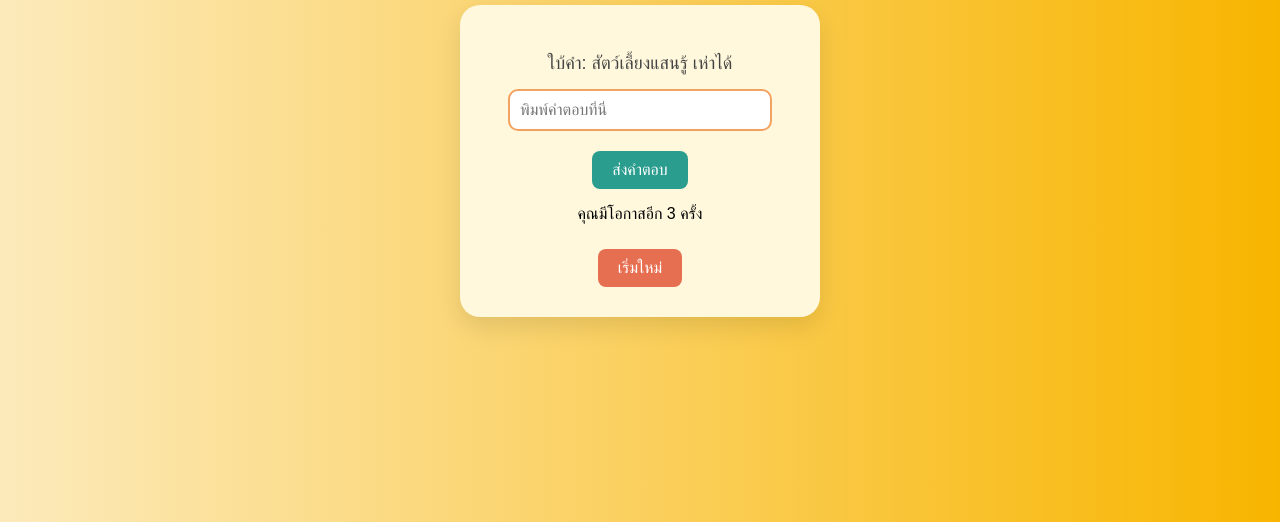
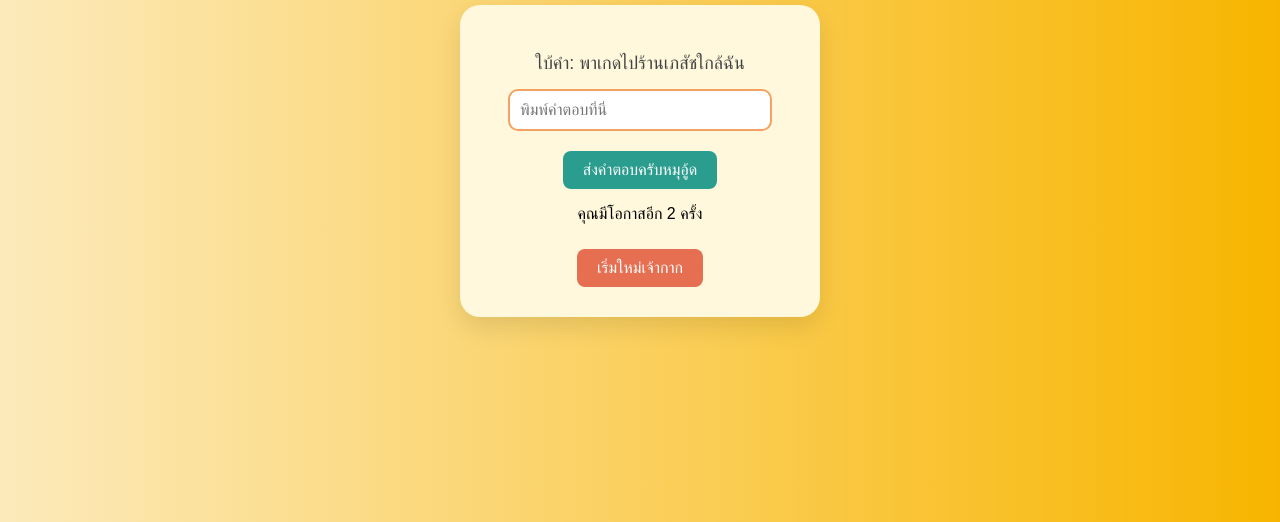
Before and after one commit to gaemmu/Bb, a plain HTML site: page index.html in a window 1280 px wide. Shown: the part 278-800 px from the top of the page. Drawn offline with Linux system fonts and the light colour scheme.

Commit message:
index.html

```diff
--- a/index.html
+++ b/index.html
@@ -2,7 +2,7 @@
 <html lang="th">
 <head>
   <meta charset="UTF-8">
-  <title>เกมทายคำ</title>
+  <title>เกมทายคาแรคเตอร์เพื่อนใครตอบผิดเป็นเก</title>
   <meta name="viewport" content="width=device-width, initial-scale=1.0">
   <style>
     body {
@@ -80,30 +80,30 @@
 </head>
 <body>
   <div class="container">
-    <h1>เกมทายคำ</h1>
+    <h1>เกมทายคำจ้า</h1>
     <div class="game-box">
       <p id="hint">ใบ้คำ: ...</p>
       <input type="text" id="guessInput" placeholder="พิมพ์คำตอบที่นี่">
-      <button onclick="checkGuess()">ส่งคำตอบ</button>
+      <button onclick="checkGuess()">ส่งคำตอบครับหมุอู้ด</button>
       <p id="result"></p>
       <p id="attemptsLeft"></p>
       <p id="showAnswer"></p>
-      <button class="restart" onclick="startGame()">เริ่มใหม่</button>
+      <button class="restart" onclick="startGame()">เริ่มใหม่เจ้ากาก</button>
     </div>
   </div>
 
   <script>
     const words = [
-      { hint: "ผลไม้เปลือกเหลือง เนื้อหวาน", answer: "กล้วย" },
-      { hint: "สัตว์ที่มีงวง", answer: "ช้าง" },
-      { hint: "เครื่องดื่มสีดำ ดื่มตอนเช้า", answer: "กาแฟ" },
-      { hint: "สัตว์เลี้ยงแสนรู้ เห่าได้", answer: "สุนัข" },
-      { hint: "ของใช้ในห้องเรียน ใช้เขียน", answer: "ดินสอ" },
-      { hint: "ผลไม้เปลือกเขียว เนื้อแดง", answer: "แตงโม" }
+      { hint: "ใส่แว่นตาพูดมากกินแต่ขนมตัวเกือบสูง ", answer: "พอใจ" },
+      { hint: "วีนอยู่อย่าง ไม่ขาดน้ำตาลก็ขาดแล็คโตส", answer: "วุ้นเส้น" },
+      { hint: "เป็นทอมที่หล่อที่สุดในโลก แอ้บแมนแต่กระเทยมาก", answer: "แก้มคนหล่อ" },
+      { hint: "พาเกดไปร้านเภสัชใกล้ฉัน", answer: "เอิ้น" },
+      { hint: "วันๆตัดแต่คลิปไม่นอนก็เล่นไม่เล่นก็นอน", answer: "อามี่" },
+      { hint: "ชื่อจริงแก้มเขียนยังไง", answer: "ณัฎฐิกา" }
     ];
 
     let currentAnswer = "";
-    let maxAttempts = 3;
+    let maxAttempts = 2;
     let attemptsLeft = maxAttempts;
 
     function startGame() {
@@ -125,13 +125,13 @@
       const result = document.getElementById("result");
 
       if (guess === "") {
-        result.textContent = "กรุณาพิมพ์คำตอบก่อน";
+        result.textContent = "กรุณาพิมพ์คำตอบก่อนอีสัส";
         result.style.color = "orange";
         return;
       }
 
       if (guess === currentAnswer) {
-        result.textContent = "ถูกต้อง! ยินดีด้วย!";
+        result.textContent = "ถูกต้องมึงเก่งมากจ้า! ยินดีด้วย🤓!";
         result.style.color = "green";
         document.getElementById("attemptsLeft").textContent = "";
         document.getElementById("showAnswer").textContent = "";
@@ -139,7 +139,7 @@
         attemptsLeft--;
 
         if (attemptsLeft > 0) {
-          result.textContent = "ผิด ลองอีกครั้ง!";
+          result.textContent = "ผิด โง่อยู่โง่อย่าง ลองอีกครั้ง!";
           result.style.color = "red";
           document.getElementById("attemptsLeft").textContent = `คุณมีโอกาสอีก ${attemptsLeft} ครั้ง`;
         } else {
```
